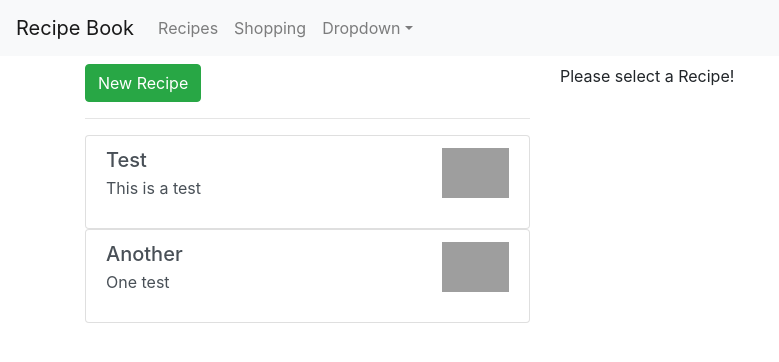
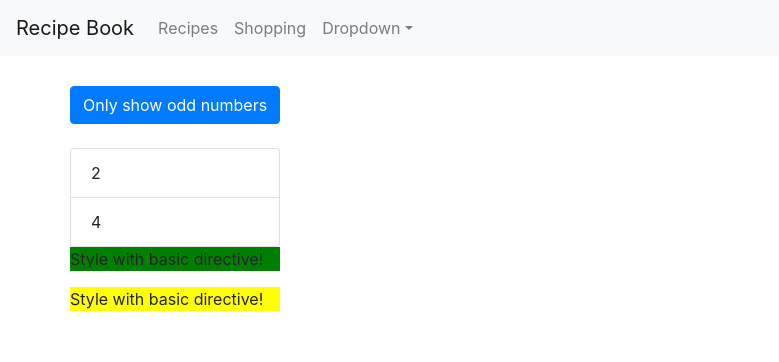
Before and after one commit to mallenswe/Angular-Learning, an Angular app in the folder my-first-app/: page / in a window 1280 px wide. Shown: the top 362 px of the page, without its empty margins (0-779 px from the left). Built offline with nearby package versions, Linux system fonts and the light colour scheme; grey boxes are pictures that could not be loaded.

Commit message:
Angular-Learning: Directives Deep Dive

```diff
--- a/my-first-app/src/app/app.component.html
+++ b/my-first-app/src/app/app.component.html
@@ -1,12 +1,12 @@
 <app-header (featureSelected)="onNavigate($event)"></app-header>
-<div class="container mt-2">
+<!-- <div class="container mt-2">
   <div class="row">
     <div class="col-12">
       <app-recipes *ngIf="loadedFeature === 'recipe'"></app-recipes>
       <app-shopping-list *ngIf="loadedFeature === 'shopping-list'"></app-shopping-list>
     </div>
   </div>
-</div>
+</div> -->
 
 <!-- <div class="container">
   <div class="row">
@@ -27,3 +27,4 @@
 </div> -->
 <!-- <app-deepdive></app-deepdive> -->
 <!-- <app-game-wapper></app-game-wapper> -->
+<app-odd-even></app-odd-even>
--- /dev/null
+++ b/my-first-app/src/app/basic-highlight/basic-highlight.directive.ts
@@ -0,0 +1,12 @@
+import { Directive, ElementRef, OnInit } from '@angular/core';
+@Directive({
+    selector: '[appBasicHighlight]'
+})
+export class BasicHighlightDirective implements OnInit {
+    constructor(private element: ElementRef) {
+
+    }
+    ngOnInit() {
+        this.element.nativeElement.style.backgroundColor = 'green';
+    }
+}
--- /dev/null
+++ b/my-first-app/src/app/better-highlight/better-highlight.directive.ts
@@ -0,0 +1,25 @@
+import { Directive, OnInit, Renderer2, ElementRef, HostListener, HostBinding, Input } from '@angular/core';
+
+@Directive({
+  selector: '[appBetterHighlight]'
+})
+export class BetterHighlightDirective implements OnInit {
+
+  constructor(private elRef: ElementRef, private renderer: Renderer2) { }
+  @Input() defaultColor = 'transparent';
+  @Input() highlightColor = 'blue';
+  @HostBinding('style.backgroundColor') backgroundColor;
+
+  ngOnInit() {
+    // this.renderer.setStyle(this.elRef.nativeElement, 'background-color', 'blue');
+    this.backgroundColor = this.defaultColor;
+  }
+  @HostListener('mouseenter') mouseover(eventData: Event) {
+    // this.renderer.setStyle(this.elRef.nativeElement, 'background-color', 'blue');
+    this.backgroundColor = this.highlightColor;
+  }
+  @HostListener('mouseleave') mouseleave(eventData: Event) {
+    // this.renderer.setStyle(this.elRef.nativeElement, 'background-color', 'transparent');
+    this.backgroundColor = this.defaultColor;
+  }
+}
--- /dev/null
+++ b/my-first-app/src/app/odd-even/odd-even.component.css
@@ -0,0 +1,3 @@
+.container {
+    margin-top: 30px;
+  }
--- /dev/null
+++ b/my-first-app/src/app/odd-even/odd-even.component.html
@@ -0,0 +1,31 @@
+<div class="container">
+  <div class="row">
+    <div class="col-xs-12">
+      <button class="btn btn-primary" (click)="onlyOdd = !onlyOdd">
+        Only show odd numbers
+      </button>
+      <br /><br />
+      <ul class="list-group">
+        <!-- <div *ngIf="onlyOdd">
+          <li class="list-group-item" *ngFor="let odd of oddNumbers">
+            {{ odd }}
+          </li>
+        </div>
+        <div *ngIf="!onlyOdd">
+          <li class="list-group-item" *ngFor="let even of evenNumbers">
+            {{ even }}
+          </li>
+        </div> -->
+        <div *appUnless="onlyOdd">
+          <li class="list-group-item" *ngFor="let even of evenNumbers">
+            {{ even }}
+          </li>
+        </div>
+      </ul>
+      <p appBasicHighlight>Style with basic directive!</p>
+      <p appBetterHighlight [defaultColor]="'yellow'" [highlightColor]="'red'">
+        Style with basic directive!
+      </p>
+    </div>
+  </div>
+</div>
--- /dev/null
+++ b/my-first-app/src/app/odd-even/odd-even.component.ts
@@ -0,0 +1,18 @@
+import { Component, OnInit } from '@angular/core';
+
+@Component({
+  selector: 'app-odd-even',
+  templateUrl: './odd-even.component.html',
+  styleUrls: ['./odd-even.component.css']
+})
+export class OddEvenComponent implements OnInit {
+  numbers = [1, 2, 3, 4, 5];
+  oddNumbers = [1, 3, 5];
+  evenNumbers = [2, 4];
+  onlyOdd = false;
+  constructor() { }
+
+  ngOnInit() {
+  }
+
+}
--- /dev/null
+++ b/my-first-app/src/app/unless.directive.ts
@@ -0,0 +1,16 @@
+import { Directive, Input, TemplateRef, ViewContainerRef } from '@angular/core';
+
+@Directive({
+  selector: '[appUnless]'
+})
+export class UnlessDirective {
+@Input() set appUnless(condition: boolean) {
+  if (!condition) {
+    this.vcRef.createEmbeddedView(this.templateRef);
+  } else {
+    this.vcRef.clear();
+  }
+}
+  constructor(private templateRef: TemplateRef<any>, private vcRef: ViewContainerRef) { }
+
+}
```
Also changed, not shown: my-first-app/src/app/app.module.ts (+9 -1 lines), 1 other file (tests, documents, lock files or other folders).
